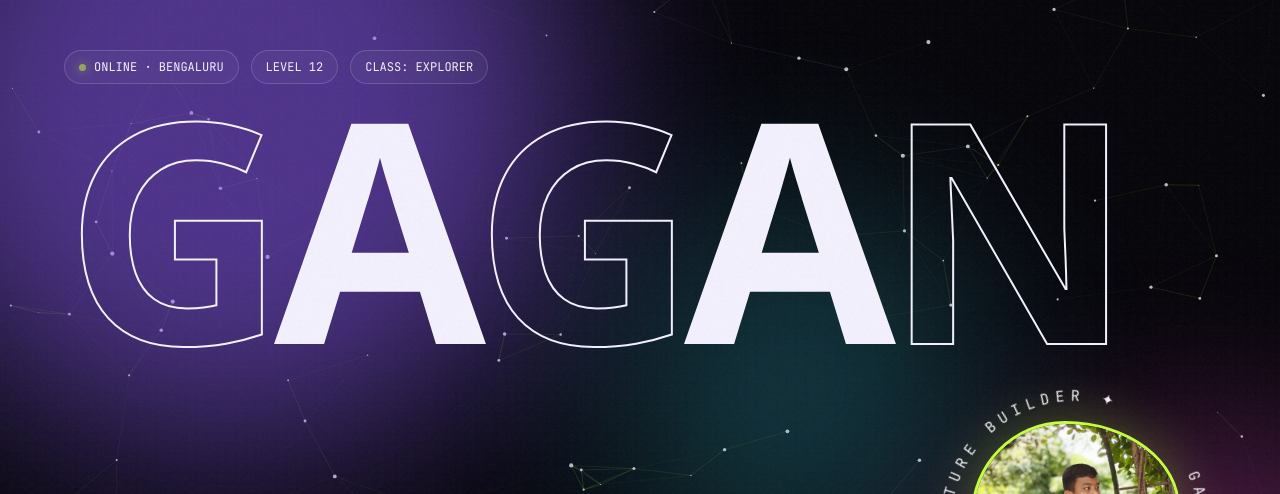
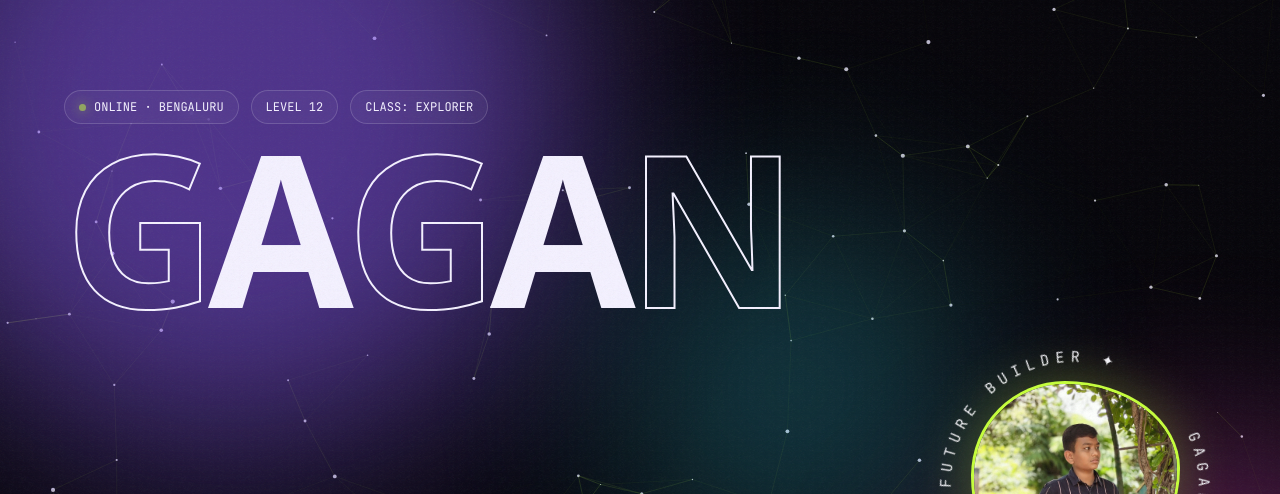
Before and after one commit to Kingston107/gaganwebsite, a plain HTML site: page index.html in a window 1280 px wide. Shown: the part 62-556 px from the top of the page. Drawn offline with Linux system fonts and the light colour scheme; a web font is replaced by a local one.

Commit message:
Fit GAGAN on one line

```diff
--- a/index.html
+++ b/index.html
@@ -87,7 +87,7 @@
 @keyframes pulse{50%{opacity:.3}}
 
 .name{position:relative;z-index:2;font-family:var(--display);font-weight:900;line-height:.82;
-  font-size:clamp(84px,24vw,380px);letter-spacing:-.04em;display:flex;user-select:none}
+  font-size:clamp(48px,16.5vw,340px);letter-spacing:-.04em;display:flex;white-space:nowrap;user-select:none}
 .name span{display:inline-block;transform:translateY(110%) rotate(12deg);opacity:0;transition:color .3s,-webkit-text-stroke .3s;will-change:transform}
 .name span:nth-child(odd){color:transparent;-webkit-text-stroke:2px var(--ink)}
 .name span:hover{color:var(--lime);-webkit-text-stroke:0}
```
